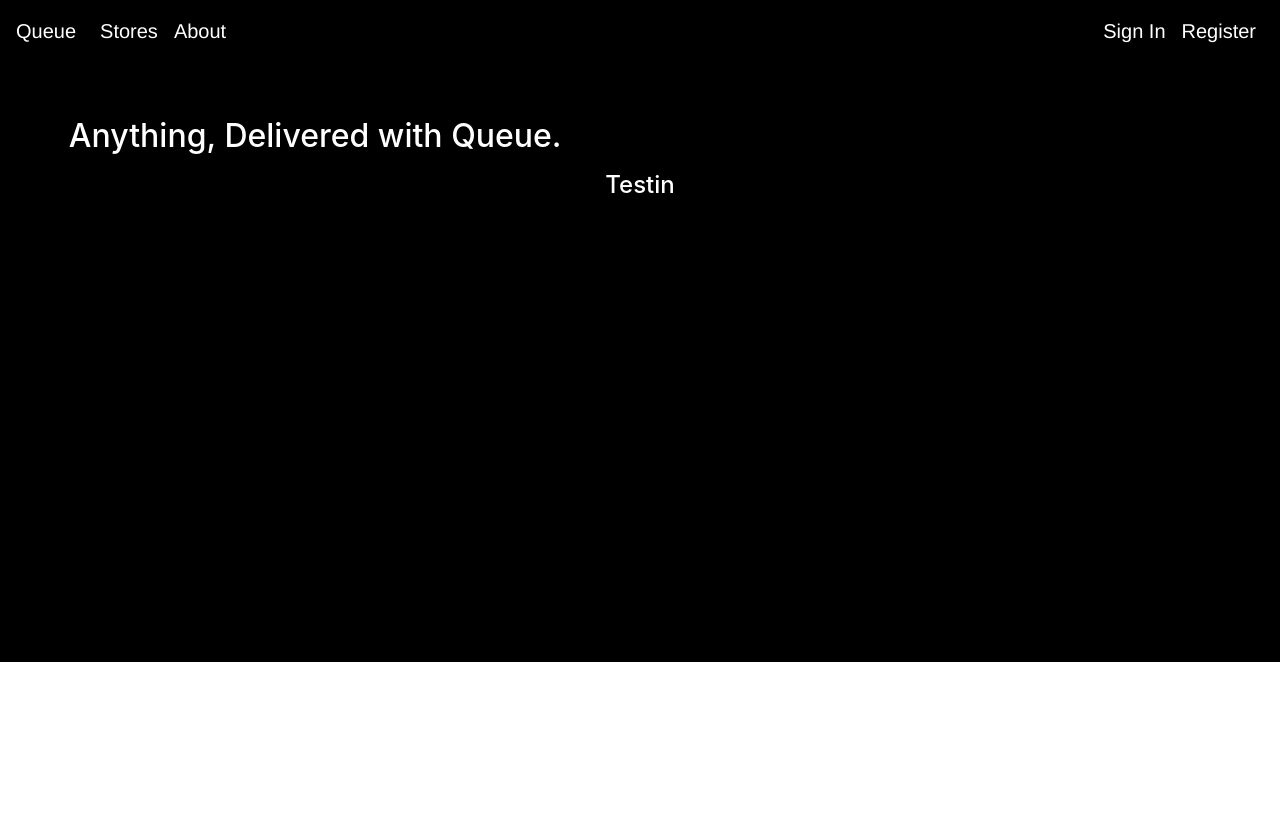
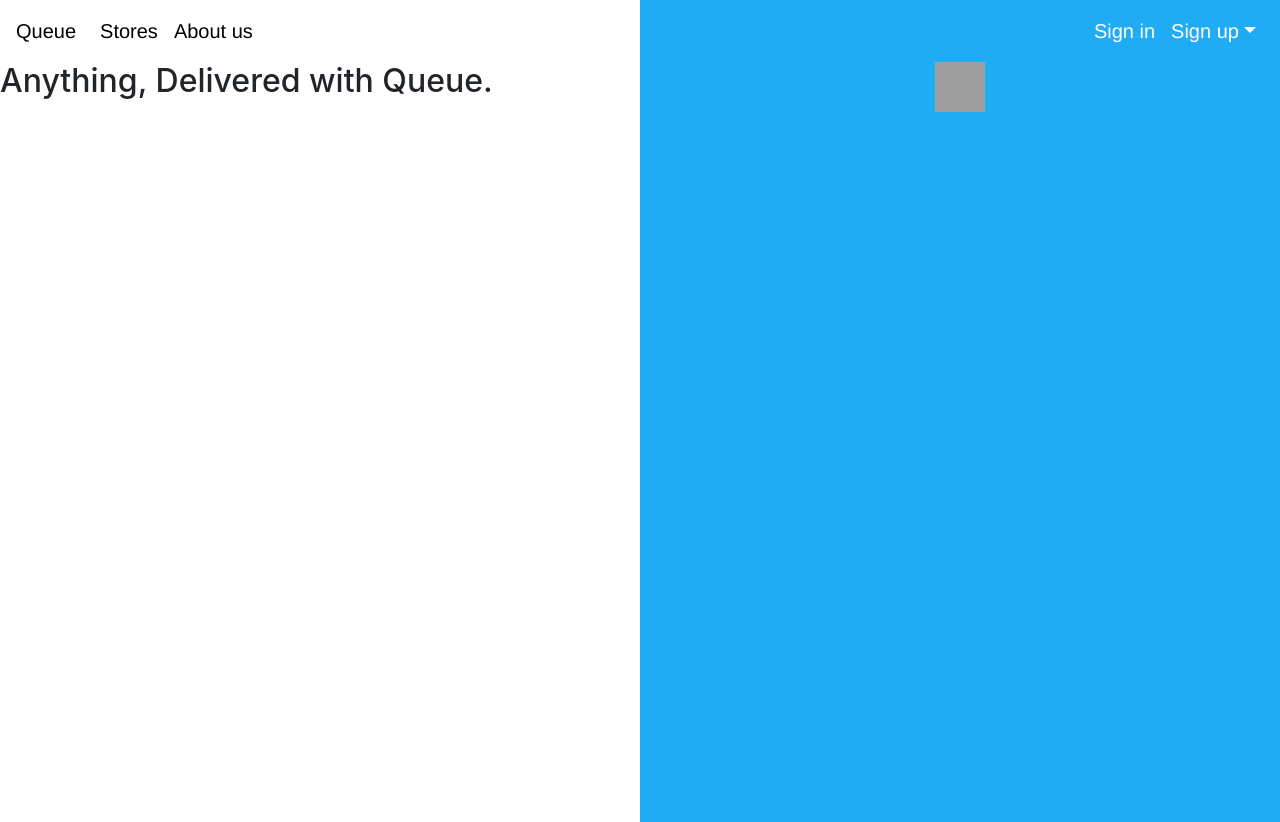
Before and after one commit to CS-PCockrill/queue, a React (Create React App) app in the folder ui/queue-ui/: page / in a window 1280 px wide. Before the commit the page ends 800 px from the top, so only its background shows below. Built offline with nearby package versions, Linux system fonts and the light colour scheme; grey boxes are pictures that could not be loaded.

Commit message:
implemented dynamic navbar

```diff
--- a/ui/queue-ui/src/components/HomePage/Jumbotron.js
+++ b/ui/queue-ui/src/components/HomePage/Jumbotron.js
@@ -97,22 +97,16 @@ const Styles = styled.div`
 
 export const Jumbotron = () => (
     <Styles>
-        <Jumbo fluid className="jumbo">
-            <div>
-                <div className="title">
+        <div style={{display: "flex"}}>
+            <div style={{backgroundColor: "white", width: "50%"}}>
                     <h2>Anything, Delivered with Queue.</h2>
-                </div>
-                <div style={{marginBottom: 45, position: "relative"}}></div>
-                <div>
-                    <h4>Testin</h4>
-                </div>
             </div>
+            <div style={{backgroundColor: "#20ABF5", width: "50%", height: "760px"}}>
+                <img src={deliveryMan} style={{right: 0, left: "auto", width: 50, height: 50, margin: "0 auto", display: "block"}}/>
+            </div>
+            <div className="overlay"></div>
 
-            <div className="overlay"></div>
-            <Container>
-
-            </Container>
-        </Jumbo>
+        </div>
 
     </Styles>
 )
--- a/ui/queue-ui/src/components/NavigationBar.js
+++ b/ui/queue-ui/src/components/NavigationBar.js
@@ -1,49 +1,108 @@
-import React from 'react';
-import { Nav, Navbar } from 'react-bootstrap';
+import React, {useEffect, useState } from 'react';
+import { Nav, Navbar, NavDropdown } from 'react-bootstrap';
 import styled from 'styled-components';
+import arrow from './RegistrationForm/arrow-icon-clipart-free-download-2.jpg'
 
 const Styles = styled.div`
     .navbar {
-        background-color: #000;
+        background-color: #fff;
         font-family: "Helvetica Neue";
         font-size: 20px;
     }
 
     .navbar-brand, .navbar-nav .nav-link {
-        color: white;
+        color: #000;
 
     }
     .navbar-brand:hover {
-        color: white;
+        color: #000;
+        opacity: 90%;
     }
     .navbar-nav .nav-link:hover {
+        color: #000;
+        opacity: 90%;
+    }
+    .dropdown-menu {
+        right: 0;
+        left: auto;
+    }
+    #nav-dropdown {
         color: white;
-        border-bottom: 2px solid #20ABF5;
-        padding-bottom: 1px;
     }
 
 
 `;
 
-export const NavigationBar = () => (
+export const NavBarTwo = () => {
+    return(
+        <div style={{width: "50%"}}>
+            <Navbar style={{backgroundColor: "#20ABF5"}} expand="sm">
+                <Navbar.Collapse id="basic-navbar-nav">
+                <Nav className="ml-auto">
+                    <Nav.Link style={{color: "white"}} href="/">Sign in</Nav.Link>
+                    <NavDropdown title="Sign up" id="nav-dropdown">
+                        <NavDropdown.Item href="#action/3.1">Customer</NavDropdown.Item>
+                        <NavDropdown.Item href="#action/3.2">Driver</NavDropdown.Item>
+                    </NavDropdown>
+                </Nav>
+                </Navbar.Collapse>
 
-    <Styles>
-        <Navbar expand="lg">
-            <Navbar.Brand href="/">
-                Queue
-            </Navbar.Brand>
-            <Navbar.Toggle aria-controls="basic-navbar-nav" />
-            <Navbar.Collapse id="basic-navbar-nav">
+            </Navbar>
+        </div>
+
+    )
+}
+
+export const NavBarOne = () => {
+    return(
+        <div style={{width: "50%"}}>
+            <Navbar style={{backgroundColor: "white"}} expand="sm">
+                <Navbar.Brand href="/home">Queue</Navbar.Brand>
+                <Navbar.Collapse id="basic-navbar-nav">
                 <Nav className="mr-auto">
-                    <Nav.Item ><Nav.Link href="/stores">Stores</Nav.Link></Nav.Item>
-                    <Nav.Item><Nav.Link href="/about">About</Nav.Link></Nav.Item>
+                    <Nav.Link href="/stores">Stores</Nav.Link>
+                    <Nav.Link href="/about">About us</Nav.Link>
                 </Nav>
+                </Navbar.Collapse>
+            </Navbar>
+        </div>
+    );
+}
+
+export const NavBarThree = () => {
+    return(
+        <div style={{width: "100%"}}>
+
+        <Navbar style={{backgroundColor: "#20ABF5"}} expand="md">
+            <Navbar.Brand href="/">Queue</Navbar.Brand>
                 <Nav className="ml-auto">
-                    <Nav.Item><Nav.Link href="/signin">Sign In</Nav.Link></Nav.Item>
-                    <Nav.Item><Nav.Link href="/register">Register</Nav.Link></Nav.Item>
+                <NavDropdown title="Dropdown" id="nav-dropdown">
+                    <NavDropdown.Item href="#action/3.1">Action</NavDropdown.Item>
+                    <NavDropdown.Item href="#action/3.2">Another action</NavDropdown.Item>
+                    <NavDropdown.Item href="#action/3.3">Something</NavDropdown.Item>
+                </NavDropdown>
                 </Nav>
 
-            </Navbar.Collapse>
         </Navbar>
-    </Styles>
-);
+        </div>
+    );
+}
+
+export const NavigationBar = () => {
+    const [width, setWidth] = useState(window.innerWidth)
+
+    useEffect(() => {
+        window.addEventListener('resize', () => {
+            setWidth(window.innerWidth)
+            // [window.innerWidth, window.innerHeight]
+        })
+    })
+    return (
+        <Styles>
+                {
+                    width < 700 ? <div style={{display:"flex"}}><NavBarThree /></div> : <div style={{display: "flex", flexDirection: "space-evenly"}}><NavBarOne /><NavBarTwo /></div>
+                }
+        </Styles>
+    )
+
+};
```
